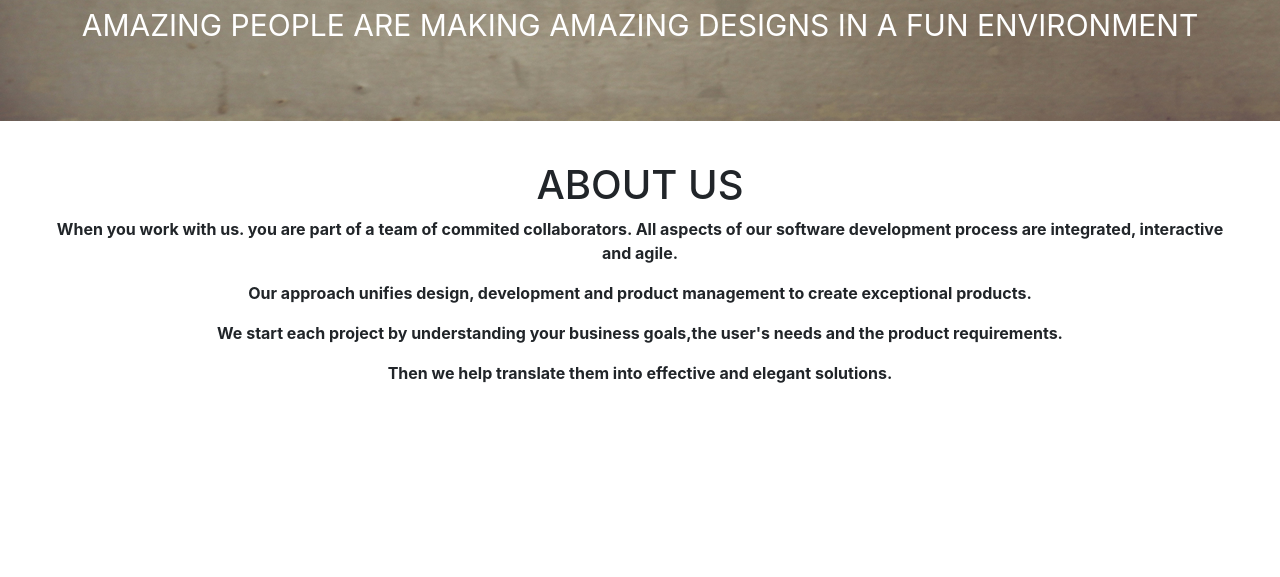
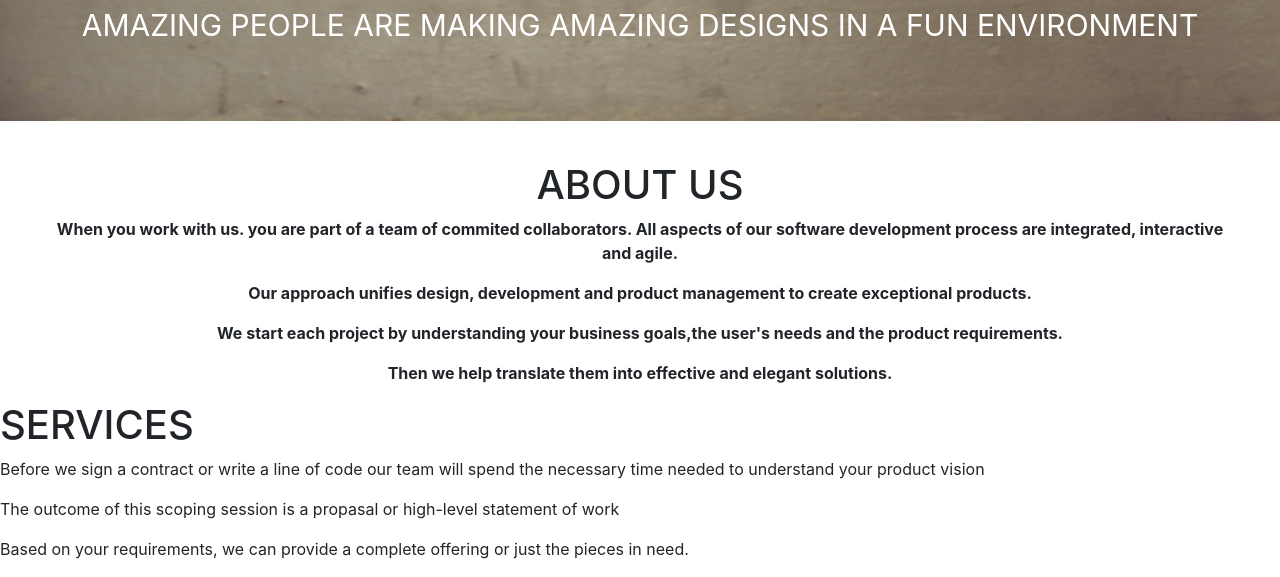
Before and after one commit to L0VINE/Delani-Studio, a plain HTML site: page index.html in a window 1280 px wide. Shown: the part 679-1256 px from the top of the page. Before the commit the page ends 1080 px from the top, so only its background shows below. Drawn offline with nearby package versions, Linux system fonts and the light colour scheme.

Commit message:
added the services section

```diff
--- a/index.html
+++ b/index.html
@@ -21,7 +21,7 @@
   </head>
   <body>
 
-    <!-- Start -->
+    <!-- Start of home page -->
     <div class="home">
       <div class="img1">
         <img src="/static/images/assets/logo/logo.png" alt="" /><br /><br />
@@ -39,7 +39,9 @@
         <img src="/static/images/assets/mouse_click.png" alt="" />
       </div>
     </div>
+    <!-- End of home page -->
 
+    <!-- Start of About US -->
     <div class="about">
       <h1>ABOUT US</h1>
       <p>
@@ -57,5 +59,19 @@
       </p>
       <p>Then we help translate them into effective and elegant solutions.</p>
     </div>
+    <!-- End of About Us -->
+
+    <!-- Start of Services -->
+      <div class="services">
+
+          <div class="s-cont">
+            <h1>SERVICES</h1>
+            <P>Before we sign a contract or write a line of code our team will spend the necessary time needed to understand your product vision</P>
+            <p>The outcome of this scoping session is a propasal or high-level statement of work</p>
+            <p>Based on your requirements, we can provide a complete offering or just the pieces in need.</p>
+          </div>
+
+      </div>
+    <!-- End of Services -->
   </body>
 </html>
```
